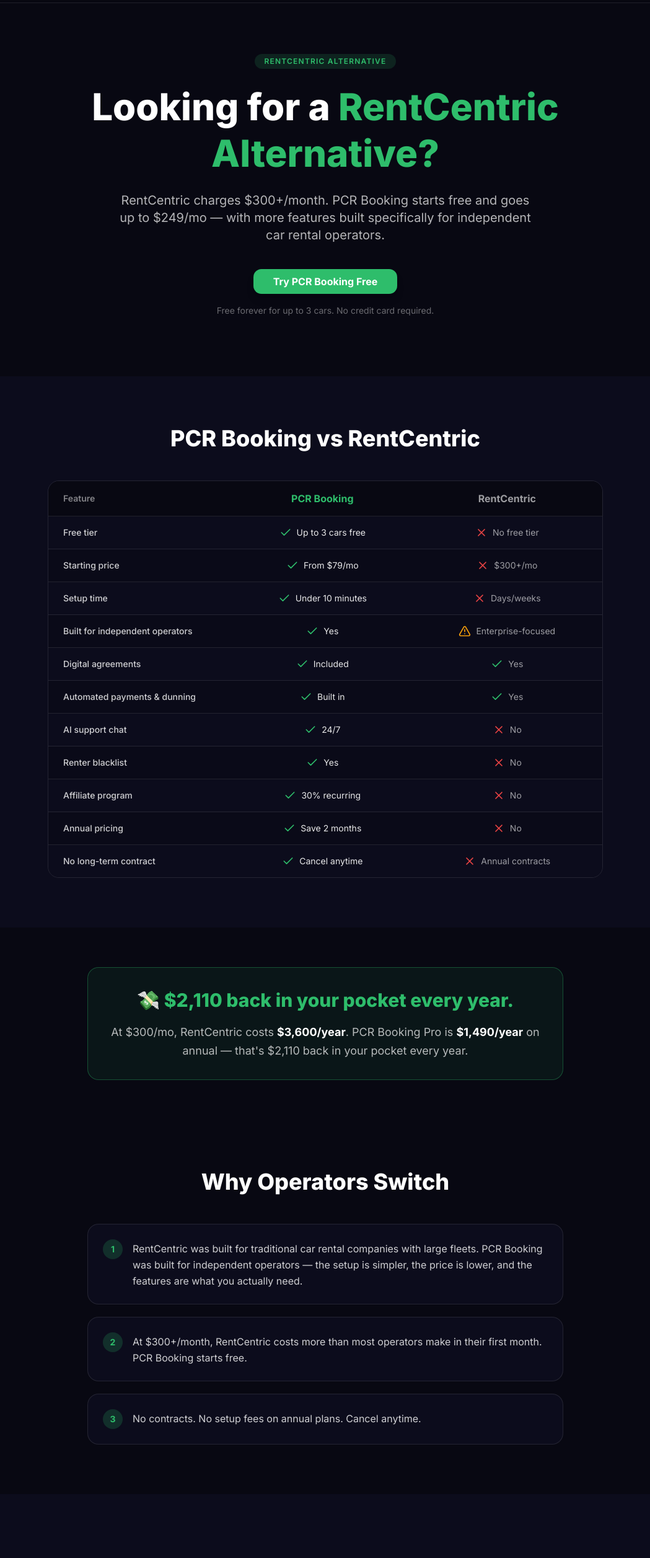
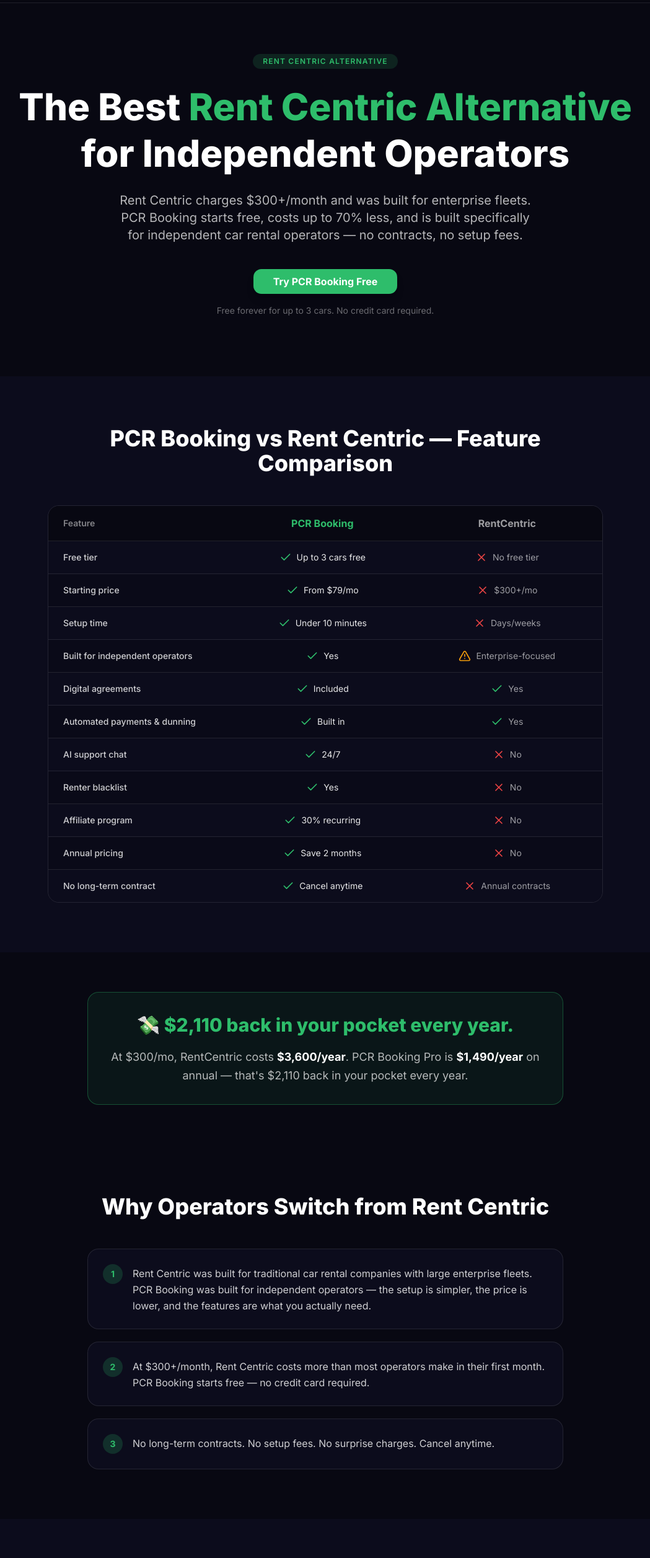
Before and after one commit to Sarihioenterprise/pcr-booking, a Next.js app: page /vs/rentcentric in a window 1280 px wide. Shown: the part 60-2573 px from the top of the page at 62% size, without its empty margins (115-1164 px from the left). Built offline with nearby package versions, Linux system fonts and the light colour scheme.

Commit message:
Fix quality score: add 'Rent Centric' (spaced) to H1, meta, comparison header, FAQ section

```diff
--- a/app/vs/rentcentric/page.tsx
+++ b/app/vs/rentcentric/page.tsx
@@ -4,9 +4,9 @@
 import { Check, X, AlertTriangle } from "lucide-react";
 
 export const metadata = {
-  title: "RentCentric Alternative — PCR Booking vs RentCentric",
+  title: "Rent Centric Alternative — PCR Booking vs Rent Centric Software",
   description:
-    "Looking for a RentCentric alternative? PCR Booking starts free and goes up to $249/mo — with more features built specifically for independent car rental operators. No contracts.",
+    "Looking for a Rent Centric alternative? PCR Booking starts free and costs up to 70% less than Rent Centric — built specifically for independent car rental operators. No contracts, no setup fees.",
 };
 
 const tableRows = [
@@ -105,15 +105,17 @@
           className="inline-block text-xs font-semibold uppercase tracking-widest rounded-full px-4 py-1 mb-6"
           style={{ backgroundColor: "rgba(46,189,107,0.15)", color: "#2EBD6B" }}
         >
-          RentCentric Alternative
+          Rent Centric Alternative
         </div>
         <h1 className="text-4xl sm:text-5xl md:text-6xl font-extrabold leading-tight mb-6">
-          Looking for a{" "}
-          <span style={{ color: "#2EBD6B" }}>RentCentric Alternative?</span>
+          The Best{" "}
+          <span style={{ color: "#2EBD6B" }}>Rent Centric Alternative</span>{" "}
+          for Independent Operators
         </h1>
         <p className="text-lg sm:text-xl text-white/70 max-w-2xl mx-auto mb-10">
-          RentCentric charges $300+/month. PCR Booking starts free and goes up to $249/mo —
-          with more features built specifically for independent car rental operators.
+          Rent Centric charges $300+/month and was built for enterprise fleets.
+          PCR Booking starts free, costs up to 70% less, and is built specifically
+          for independent car rental operators — no contracts, no setup fees.
         </p>
         <Link href="/auth/signup">
           <Button
@@ -132,7 +134,7 @@
       <section className="py-20 px-4" style={{ backgroundColor: "#0c0c1c" }}>
         <div className="max-w-4xl mx-auto">
           <h2 className="text-3xl sm:text-4xl font-extrabold text-center mb-12">
-            PCR Booking vs RentCentric
+            PCR Booking vs Rent Centric — Feature Comparison
           </h2>
 
           {/* Desktop table */}
@@ -232,13 +234,13 @@
       <section className="py-20 px-4" style={{ backgroundColor: "#080812" }}>
         <div className="max-w-3xl mx-auto">
           <h2 className="text-3xl sm:text-4xl font-extrabold text-center mb-12">
-            Why Operators Switch
+            Why Operators Switch from Rent Centric
           </h2>
           <div className="space-y-5">
             {[
-              "RentCentric was built for traditional car rental companies with large fleets. PCR Booking was built for independent operators — the setup is simpler, the price is lower, and the features are what you actually need.",
-              "At $300+/month, RentCentric costs more than most operators make in their first month. PCR Booking starts free.",
-              "No contracts. No setup fees on annual plans. Cancel anytime.",
+              "Rent Centric was built for traditional car rental companies with large enterprise fleets. PCR Booking was built for independent operators — the setup is simpler, the price is lower, and the features are what you actually need.",
+              "At $300+/month, Rent Centric costs more than most operators make in their first month. PCR Booking starts free — no credit card required.",
+              "No long-term contracts. No setup fees. No surprise charges. Cancel anytime.",
             ].map((point, i) => (
               <div
                 key={i}
@@ -252,6 +254,44 @@
                   {i + 1}
                 </div>
                 <p className="text-white/80 leading-relaxed pt-0.5">{point}</p>
+              </div>
+            ))}
+          </div>
+        </div>
+      </section>
+
+      {/* FAQ — keyword-rich for Google quality score */}
+      <section className="py-20 px-4" style={{ backgroundColor: "#0c0c1c" }}>
+        <div className="max-w-3xl mx-auto">
+          <h2 className="text-3xl font-extrabold text-center mb-12">
+            Frequently Asked Questions
+          </h2>
+          <div className="space-y-6">
+            {[
+              {
+                q: "Is PCR Booking a good Rent Centric alternative?",
+                a: "Yes. PCR Booking offers the same core features as Rent Centric — fleet management, booking, payments, digital agreements — at up to 70% less. Unlike Rent Centric, PCR Booking has a free tier for operators with up to 3 cars and no annual contracts.",
+              },
+              {
+                q: "How does PCR Booking pricing compare to Rent Centric?",
+                a: "Rent Centric starts at $300+/month and typically requires an annual contract. PCR Booking is free for up to 3 cars and paid plans start at $79/month with no long-term commitment.",
+              },
+              {
+                q: "Can I switch from Rent Centric to PCR Booking easily?",
+                a: "Yes. PCR Booking is designed to get you up and running in under 10 minutes. You can import your fleet, set up your booking flow, and start taking reservations the same day.",
+              },
+              {
+                q: "Who is PCR Booking built for compared to Rent Centric?",
+                a: "Rent Centric is designed for large enterprise car rental companies. PCR Booking is purpose-built for independent private car rental operators — people renting to Uber/Lyft drivers, running small fleets, or going independent from platforms like Turo.",
+              },
+            ].map((faq, i) => (
+              <div
+                key={i}
+                className="rounded-2xl border border-white/10 p-6"
+                style={{ backgroundColor: "#080812" }}
+              >
+                <h3 className="font-bold text-white text-lg mb-3">{faq.q}</h3>
+                <p className="text-white/70 leading-relaxed">{faq.a}</p>
               </div>
             ))}
           </div>
```
